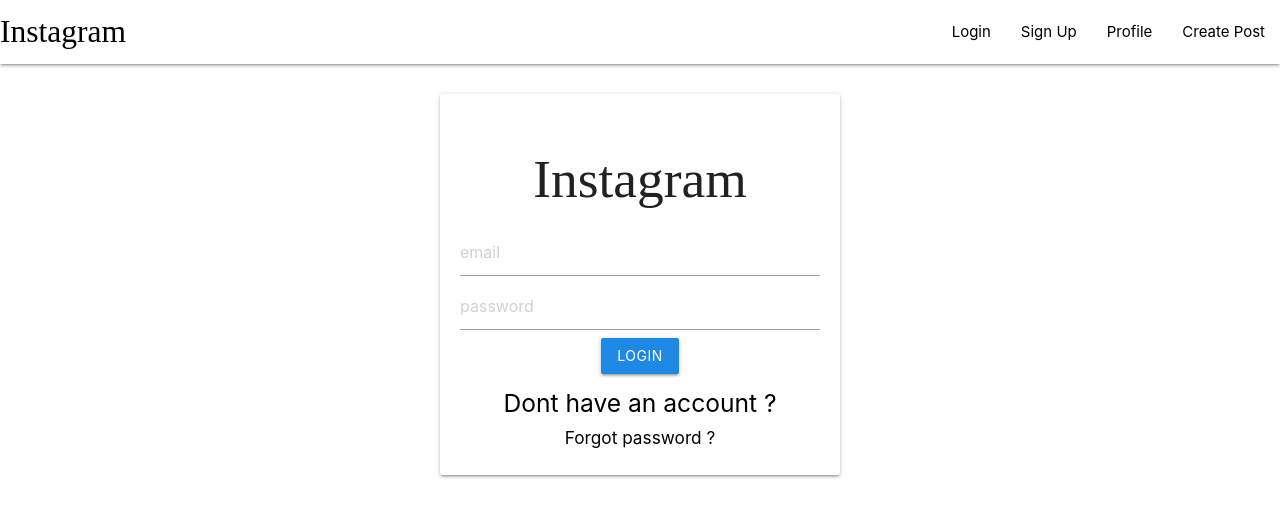
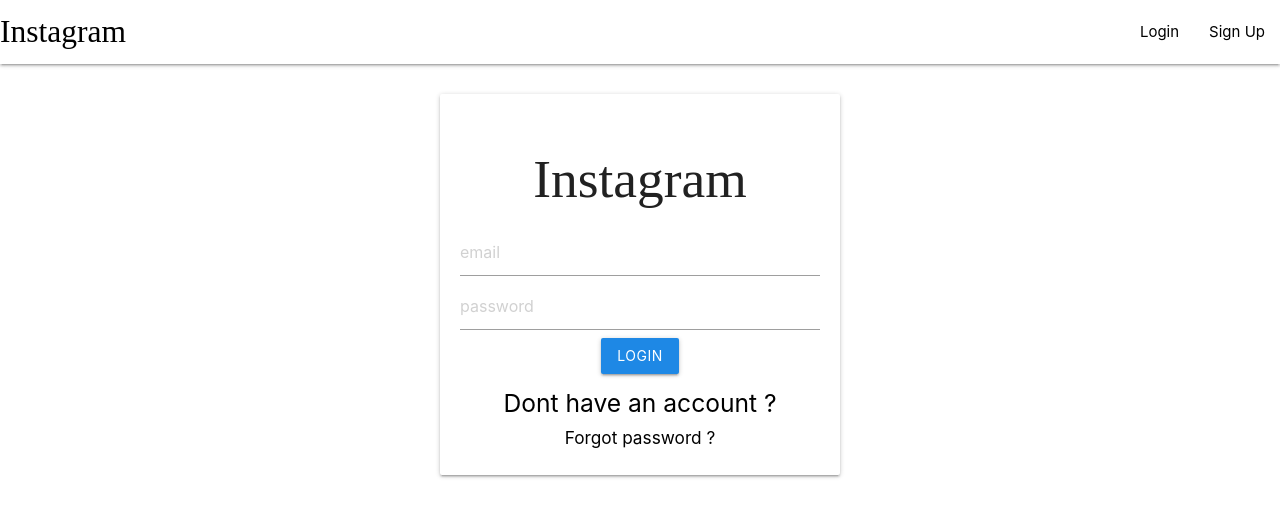
Before and after one commit to SouravM9/instagram-clone, a React (Create React App) app in the folder client/: page /login in a window 1280 px wide. Shown: the top 516 px of the page. Built offline with nearby package versions, Linux system fonts and the light colour scheme; a web font is replaced by a local one.

Commit message:
useContext done on navbar

```diff
--- a/client/src/components/Navbar.js
+++ b/client/src/components/Navbar.js
@@ -1,16 +1,36 @@
-import React from 'react'
-import {Link} from 'react-router-dom';
+import React, { useContext } from 'react'
+import { Link } from 'react-router-dom';
+import { UserContext } from '../App';
 
 const Navbar = () => {
+    const { state, dispatch } = useContext(UserContext);
+
+    // renderList is allowing user to access Posts only if valid user is logged in
+    const renderList = () => {
+        if (state) {    // User is logged in, then
+            return [
+                <>
+                    <li><Link to="/profile">Profile</Link></li>
+                    <li><Link to="/createpost">Create Post</Link></li>
+                </>
+            ]
+        }
+        else {
+            return [
+                <>
+                    <li><Link to="/login">Login</Link></li>
+                    <li><Link to="/signup">Sign Up</Link></li>
+                </>
+            ]
+        }
+    }
     return (
         <nav>
             <div className="nav-wrapper white">
-                <Link to="/" className="brand-logo left">Instagram</Link>
+                {/* Same list render list i.e., if logged in then only you can go to home screen */}
+                <Link to={state ? "/" : "/login"} className="brand-logo left">Instagram</Link>
                 <ul id="nav-mobile" className="right">
-                    <li><Link to="/login">Login</Link></li>
-                    <li><Link to="/signup">Sign Up</Link></li>
-                    <li><Link to="/profile">Profile</Link></li>
-                    <li><Link to="/createpost">Create Post</Link></li>
+                    {renderList()}
                 </ul>
             </div>
         </nav>
```
